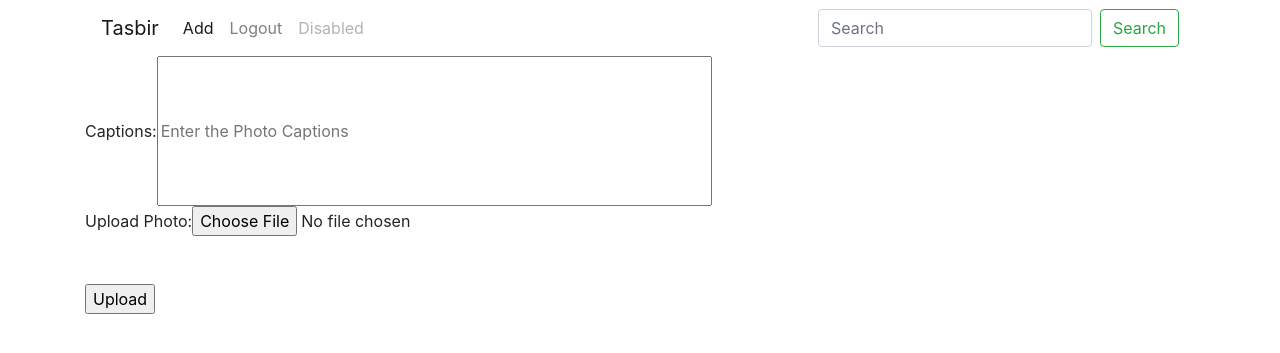
After one commit to Anish8/instaclone, a Django app: page /edit/1/ in a window 1280 px wide. The commit adds this page. Shown: the top 353 px of the page. Run offline with Django 3.2, Linux system fonts and the light colour scheme; tables that the repository leaves empty hold one stand-in row (values such as "Sample post"); some libraries are stand-ins or nearby versions.

Commit message:
Third commit

```diff
--- a/Tasbir/urls.py
+++ b/Tasbir/urls.py
@@ -21,7 +21,7 @@ from django.conf.urls.static import static
 
 urlpatterns = [
     path('admin/', admin.site.urls),
-    path('photos/',include('photo_app.urls')),
+    path('',include('photo_app.urls')),
     path('users/',include('user_app.urls'))
 
 ]+static(settings.MEDIA_URL,document_root=settings.MEDIA_ROOT)
--- a/photo_app/admin.py
+++ b/photo_app/admin.py
@@ -1,5 +1,6 @@
 from django.contrib import admin
-from .models import PhotoModel
+from .models import PhotoModel, CommentModel
 
 # Register your models here.
 admin.site.register(PhotoModel)
+admin.site.register(CommentModel)
--- a/photo_app/models.py
+++ b/photo_app/models.py
@@ -9,3 +9,10 @@ class PhotoModel(models.Model):
      timestamp= models.DateTimeField(auto_now_add=True)
      User= models.ForeignKey(UserModel,on_delete=models.CASCADE)
      likes=models.PositiveIntegerField(default=0)
+
+
+class CommentModel(models.Model):
+    comment=models.TextField()
+    timestamp= models.DateTimeField(auto_now_add=True)
+    commented_by=models.ForeignKey(UserModel,on_delete=models.CASCADE)
+    parent_post=models.ForeignKey(PhotoModel,on_delete=models.CASCADE)
--- a/photo_app/templates/photo_app/base.html
+++ b/photo_app/templates/photo_app/base.html
@@ -11,8 +11,8 @@
 <body>
 
 <div class="container">
-    <nav class="navbar navbar-expand-lg navbar-light bg-light">
-        <a class="navbar-brand" href="#">Tasbir</a>
+    <nav class="navbar navbar-expand-lg navbar-light bg-lightblue">
+        <a class="navbar-brand" href="{% url 'photo_app:index' %}">Tasbir</a>
         <button class="navbar-toggler" type="button" data-toggle="collapse" data-target="#navbarSupportedContent" aria-controls="navbarSupportedContent" aria-expanded="false" aria-label="Toggle navigation">
           <span class="navbar-toggler-icon"></span>
         </button>
@@ -20,10 +20,10 @@
         <div class="collapse navbar-collapse" id="navbarSupportedContent">
           <ul class="navbar-nav mr-auto">
             <li class="nav-item active">
-              <a class="nav-link" href="#">Home <span class="sr-only">(current)</span></a>
+              <a class="nav-link" href="{% url 'photo_app:add'%}">Add <span class="sr-only">(current)</span></a>
             </li>
             <li class="nav-item">
-              <a class="nav-link" href="#">Link</a>
+              <a class="nav-link" href="{% url 'user:logout'%}">Logout</a>
             </li>
 
             <li class="nav-item">
--- /dev/null
+++ b/photo_app/templates/photo_app/editphoto.html
@@ -0,0 +1,16 @@
+{% extends "photo_app/base.html"%}
+{%block title %}
+ index
+ {% endblock %}
+ {% block content %}
+ <form  action="" method="POST" enctype="multipart/form-data">
+     {% csrf_token %}
+      Captions:<input type="text" name="caption"   placeholder="Enter the Photo Captions" style="height:150px; width:50%;"><br>
+      Upload Photo:<input type="file" name="photo" value="{{photo.photo.url}}"><br>
+      <input type="hidden" name="likes" value="{{photo.likes}}"><br>
+      <input type="hidden" name="User" value="{{request.session.id}}"><br>
+     <input type="submit" value="Upload">
+ </form>
+
+
+  {% endblock %}
--- a/photo_app/templates/photo_app/index.html
+++ b/photo_app/templates/photo_app/index.html
@@ -4,10 +4,13 @@
   {% endblock %}
   {% block content %}
   {% for up in upload %}
+
   <h1> {{up.}}</h1>
   <h1> {{up.caption}}</h1>
   <h1> {{up.User}}</h1>
    <h1>{{up.timestamp}}</h1>
+   <a href="{% url 'photo_app:edit' up.id%}"> Edit</a>
+   <img src="{{up.photo.url}}" alt="pic" style="height: 150px; width:150px;">
 
    {% endfor %}
    {% endblock %}
--- a/photo_app/urls.py
+++ b/photo_app/urls.py
@@ -15,8 +15,11 @@ Including another URLconf
 """
 from django.contrib import admin
 from django.urls import path
-from photo_app.views import index
+from photo_app.views import index, add, edit
 
+app_name='photo_app'
 urlpatterns = [
-    path('', index),
+    path('', index,name='index'),
+    path('add', add,name='add'),
+    path('edit/<int:id>/', edit, name='edit'),
 ]
--- a/photo_app/views.py
+++ b/photo_app/views.py
@@ -1,8 +1,50 @@
-from django.shortcuts import render
+from django.shortcuts import render, redirect
 from django.http import HttpResponse
 from .models import PhotoModel
+from .forms import PhotoForm
 
 # Create your views here.
 def index(request):
-    upload = PhotoModel.objects.all()
-    return render(request,'photo_app/index.html',{'upload':upload})
+    if 'id' in request.session:
+         upload = PhotoModel.objects.all()
+         return render(request,'photo_app/index.html',{'upload':upload})
+    else:
+        return redirect('user:login')
+
+
+def add(request):
+    if request.method == "POST":
+        form = PhotoForm(request.POST,request.FILES)
+        if form.is_valid():
+            try:
+                form.save()
+                return redirect('photo_app:index')
+            except:
+                return HttpResponse('failed')
+
+        else:
+            print(form.errors)
+            return HttpResponse("form not Valid")
+
+    else:
+        form =PhotoForm
+        return render(request,"photo_app/addphoto.html",{'form':form})
+
+def edit(request,id):
+    photo =PhotoModel.objects.get(id=id)
+    if request.method == "POST":
+        form = PhotoForm(request.POST,request.FILES, instance=photo)
+        if form.is_valid():
+            try:
+                form.save()
+                return redirect('photo_app:index')
+            except:
+                return HttpResponse('failed')
+
+        else:
+            print(form.errors)
+            return HttpResponse("form not Valid")
+
+    else:
+        form =PhotoForm
+        return render(request,"photo_app/editphoto.html",{'form':form})
--- a/user_app/templates/user_app/display.html
+++ b/user_app/templates/user_app/display.html
@@ -4,7 +4,7 @@
     <meta charset="UTF-8">
     <meta name="viewport" content="width=device-width, initial-scale=1.0">
     <meta http-equiv="X-UA-Compatible" content="ie=edge">
-    <title>Elcome</title>
+    <title>Welcome</title>
 </head>
 <body>
     <h1> Hello User welcome</h1>
--- a/user_app/urls.py
+++ b/user_app/urls.py
@@ -15,10 +15,12 @@ Including another URLconf
 """
 from django.contrib import admin
 from django.urls import path
-from user_app.views import display
-
+from user_app.views import display,login,logout
+app_name= 'user'
 urlpatterns = [
     # path('', index),
-    path('display/',display)
+    path('display/',display, name='display'),
+    path('login/',login, name="login"),
+    path('logout/',logout, name="logout")
 
 ]
```
Also changed, not shown: photo_app/forms.py (added, +11 -0 lines), photo_app/templates/photo_app/addphoto.html (added, +16 -0 lines), user_app/templates/user_app/login.html (added, +24 -0 lines), user_app/views.py (+27 -2 lines), media/upload_pic/IMG_20191217_222230.jpg (added), media/upload_pic/IMG_20191217_222324.jpg (added), photo_app/migrations/0003_commentmodel.py (added), user_app/admin.py (line endings or trailing spaces), user_app/models.py (line endings or trailing spaces).
